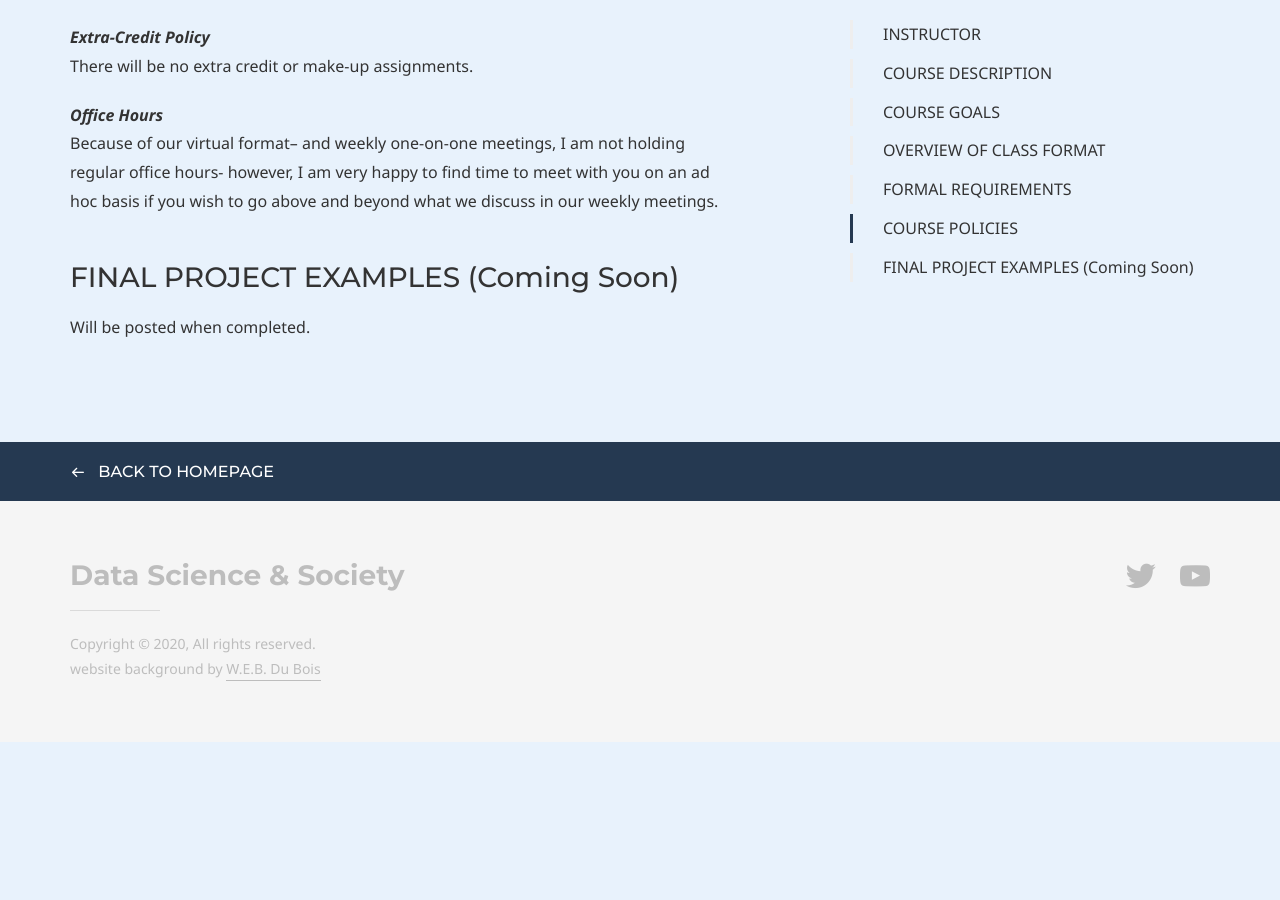
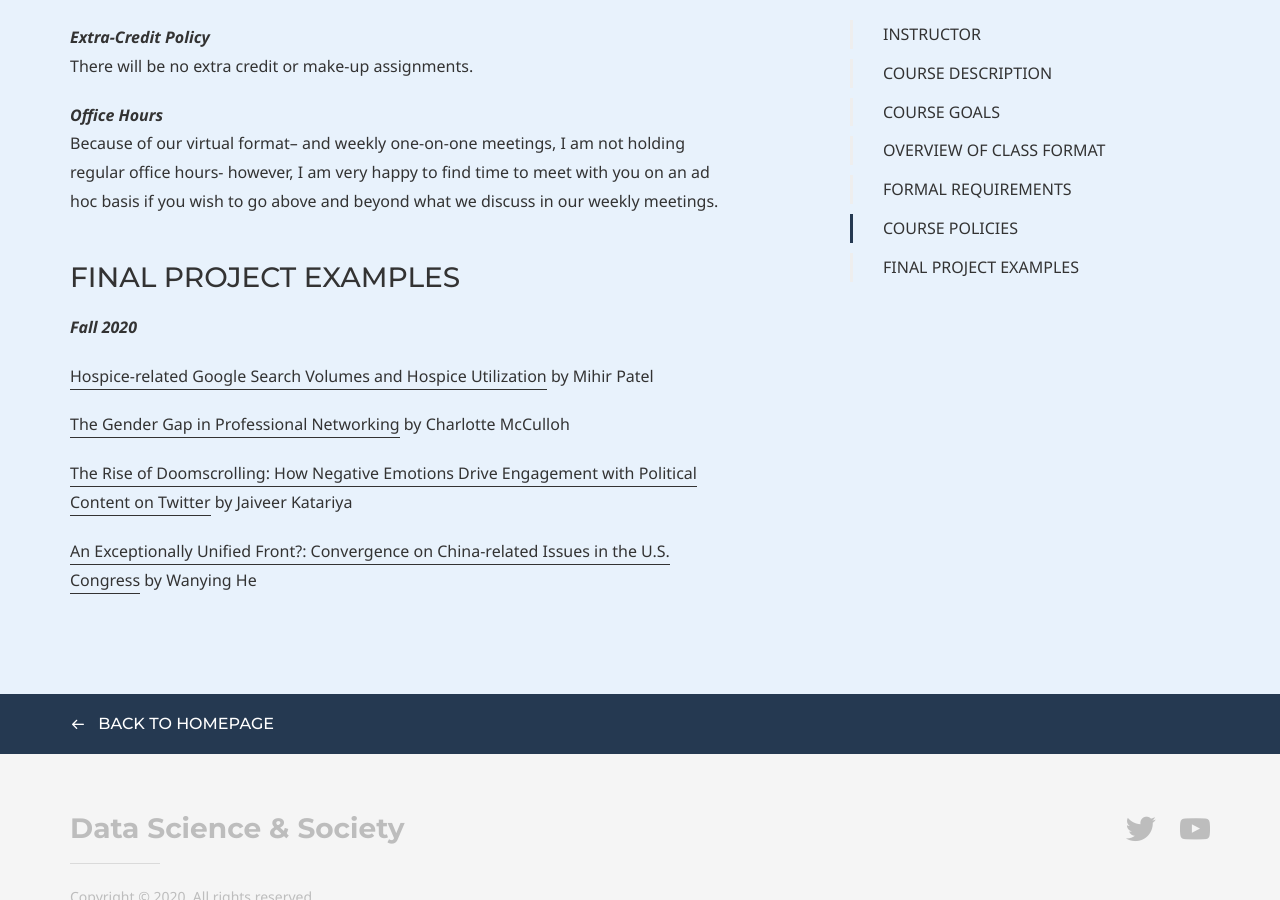
Before and after one commit to dssoc/dssoc.github.io, a Jekyll site: the page built from course.md, in a window 1280 px wide and 900 px high, scrolled down 7736 px. Built offline with Jekyll 4.4.1, drawn with Linux system fonts in a browser that asks for light colours; some web fonts are replaced; before the commit the page ends 8478 px from its top, so only the background shows below that.

Commit message:
first try at uploading final projects.

```diff
--- a/course.md
+++ b/course.md
@@ -165,6 +165,22 @@ Because of our virtual format-- and weekly one-on-one meetings, I am not holding
 
 
 
-### FINAL PROJECT EXAMPLES (Coming Soon)
+### FINAL PROJECT EXAMPLES
 
-Will be posted when completed.
+***Fall 2020***
+
+[Hospice-related Google Search Volumes and Hospice Utilization](/project_examples/dss_fa2020_hospice_searches_and_utilization_Mihir_Patel.html)
+by Mihir Patel
+<br/>
+
+[The Gender Gap in Professional Networking](/project_examples/dss_fa2020_the_network_gap_mcculloh.html)
+by Charlotte McCulloh
+<br/>
+
+[The Rise of Doomscrolling: How Negative Emotions Drive Engagement with Political Content on Twitter](/project_examples/dss_fa2020_rise_of_doomscrolling_jaiveer_katariya.html)
+by Jaiveer Katariya
+<br/>
+
+[An Exceptionally Unified Front?: Convergence on China-related Issues in the U.S. Congress](/project_examples/dss_fa2020_exceptionally_unified_front_Wanying_He.html)
+by Wanying He
+<br/>
```
